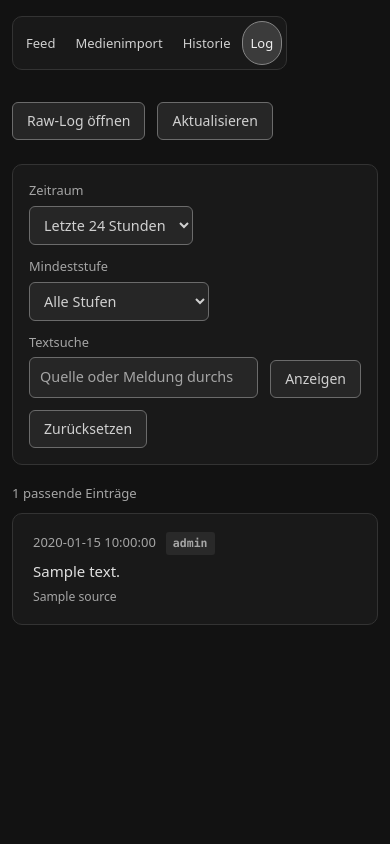
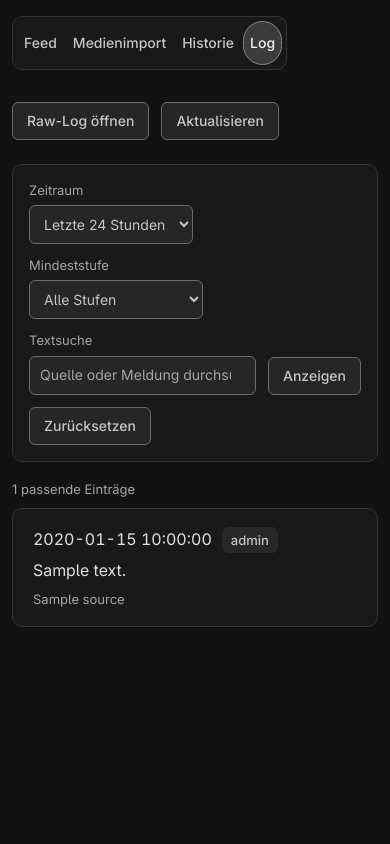
Before and after one commit to MrReSc/NewTVShowsNG2, a Python web app: template src/newtvshowsng2/templates/log.html in a window 390 px wide. Run offline with Jinja, Linux system fonts and the light colour scheme; the template is opened without the code that fills it: most values are stand-ins (such as "Sample title", 1, 10 or a date in 2020).

Commit message:
Embed Inter and standardize UI typography

```diff
--- a/pyproject.toml
+++ b/pyproject.toml
@@ -29,7 +29,7 @@ include-package-data = true
 where = ["src"]
 
 [tool.setuptools.package-data]
-newtvshowsng2 = ["templates/*.html", "static/*.svg", "static/*.js"]
+newtvshowsng2 = ["templates/*.html", "static/*.svg", "static/*.js", "static/fonts/*.woff2", "static/fonts/*.txt"]
 
 [tool.pytest.ini_options]
 testpaths = ["tests"]
--- a/src/newtvshowsng2/rendering.py
+++ b/src/newtvshowsng2/rendering.py
@@ -172,7 +172,7 @@ def _build_release_group(rows: list[dict[str, Any]]) -> dict[str, Any]:
     if newest["episode"] is not None:
         marker += f"E{int(newest['episode']):02d}"
     base_title = newest["matched_series_name"]
-    group["display_title"] = f"{base_title} · {marker}"
+    group["display_title"] = f"{base_title}, {marker}"
     group["is_new"] = any(bool(row["is_new"]) for row in rows)
     group["match_warning"] = any(bool(row["match_warning"]) for row in rows)
     group["source_keys"] = [row["source_key"] for row in rows]
@@ -212,7 +212,7 @@ def _release_variants(rows: list[dict[str, Any]]) -> list[dict[str, Any]]:
         elif base_label == "Quelle":
             candidate = base_label
         elif item["release_group"]:
-            candidate = f"{base_label} · {item['release_group']}"
+            candidate = f"{base_label} {item['release_group']}"
         else:
             candidate = base_label
         item["candidate_label"] = candidate
--- a/src/newtvshowsng2/templates/_theme.html
+++ b/src/newtvshowsng2/templates/_theme.html
@@ -1,13 +1,32 @@
+<link rel="preload" href="/fonts/inter-4.1.woff2" as="font" type="font/woff2" crossorigin>
 <style>
+  @font-face {
+    font-family: "Inter";
+    font-style: normal;
+    font-weight: 100 900;
+    font-display: swap;
+    src: url("/fonts/inter-4.1.woff2") format("woff2");
+  }
   :root {
     color-scheme: dark;
-    --font-interface: ui-sans-serif, system-ui, -apple-system, BlinkMacSystemFont, "Segoe UI", sans-serif;
+    --font-interface: "Inter", ui-sans-serif, system-ui, -apple-system, BlinkMacSystemFont, "Segoe UI", sans-serif;
     --font-data: ui-monospace, SFMono-Regular, Menlo, Consolas, monospace;
+    --type-caption: .8125rem;
+    --type-label: .875rem;
+    --type-body: 1rem;
+    --type-heading: 1.25rem;
+    --weight-regular: 400;
+    --weight-medium: 500;
+    --weight-heading: 600;
+    --leading-compact: 1.4;
+    --leading-body: 1.6;
+    --tracking-heading: -.015em;
     --background: #121212;
     --surface: #191919;
     --surface-hover: #222222;
     --border: #333333;
     --text: #e0e0e0;
+    --text-secondary: #c5c5c5;
     --muted: #a5a5a5;
     --accent: #c5c5c5;
     --accent-soft: #282828;
@@ -32,7 +51,7 @@
     --control-border-pressed: #a5a5a5;
     --control-border-selected: #858585;
     --control-border-disabled: #3b3b3b;
-    --control-text: #d0d0d0;
+    --control-text: var(--text-secondary);
     --control-text-hover: #f0f0f0;
     --control-text-disabled: #808080;
     --control-focus: #c5c5c5;
@@ -48,15 +67,19 @@
   * { box-sizing: border-box; }
   .visually-hidden { position: absolute; width: 1px; height: 1px; padding: 0; margin: -1px; overflow: hidden; clip-path: inset(50%); white-space: nowrap; border: 0; }
   html { min-height: 100%; background: var(--background); scrollbar-color: var(--control-border) var(--background); }
-  body { min-height: 100vh; margin: 0; background: var(--background); color: var(--text); font-family: var(--font-interface); line-height: 1.55; }
+  body { min-height: 100vh; margin: 0; background: var(--background); color: var(--text); font-family: var(--font-interface); font-size: var(--type-body); font-weight: var(--weight-regular); line-height: var(--leading-body); font-optical-sizing: auto; font-kerning: normal; font-feature-settings: "ss04" 1; }
+  button, input, select, textarea { font: inherit; font-feature-settings: inherit; letter-spacing: inherit; }
+  strong, b { font-weight: var(--weight-medium); }
+  small { font-size: var(--type-caption); line-height: var(--leading-compact); }
   ::selection { background: #555555; color: #ffffff; }
   a { border-radius: var(--radius-control); color: var(--link); text-underline-offset: 3px; }
   a:visited { color: var(--visited); }
   :focus-visible { outline: 2px solid var(--control-focus); outline-offset: 3px; }
   h1, h2 { text-wrap: balance; }
-  h1 { font-size: 1.25rem; line-height: 1.35; font-weight: 600; letter-spacing: -.015em; }
-  h2 { font-size: 1.0625rem; line-height: 1.4; font-weight: 600; letter-spacing: -.015em; }
+  h1 { font-size: var(--type-heading); line-height: var(--leading-compact); font-weight: var(--weight-heading); letter-spacing: var(--tracking-heading); }
+  h2 { font-size: var(--type-body); line-height: var(--leading-compact); font-weight: var(--weight-heading); letter-spacing: normal; }
   p { text-wrap: pretty; }
+  .episode-code { color: var(--text-secondary); font-size: var(--type-label); font-weight: var(--weight-regular); line-height: var(--leading-compact); font-variant-numeric: lining-nums tabular-nums; white-space: nowrap; }
   input, select { border-radius: var(--radius-control); caret-color: var(--control-focus); accent-color: var(--control-focus); }
   input::placeholder { color: var(--muted); opacity: 1; }
   :where(a, button, input, select, summary, .history-filters label) {
@@ -92,7 +115,7 @@
     cursor: not-allowed;
   }
   button:disabled { cursor: wait; }
-  summary { width: fit-content; min-height: 28px; margin-inline: -6px; padding: 3px 5px; border-radius: var(--radius-control); list-style-position: inside; cursor: pointer; }
+  summary { width: fit-content; min-height: 28px; margin-inline: -6px; padding: 3px 5px; border-radius: var(--radius-control); font-size: var(--type-label); font-weight: var(--weight-medium); line-height: var(--leading-compact); list-style-position: inside; cursor: pointer; }
   input[type="checkbox"] { appearance: none; display: inline-grid; place-content: center; flex: 0 0 auto; border-radius: var(--radius-detail); cursor: pointer; }
   input[type="checkbox"]::before { width: 9px; height: 5px; border-bottom: 2px solid currentColor; border-left: 2px solid currentColor; transform: translateY(-1px) rotate(-45deg); visibility: hidden; content: ""; }
   input[type="checkbox"]:checked::before { visibility: visible; }
@@ -117,11 +140,11 @@
   .topbar { position: sticky; z-index: 5; top: var(--navigation-offset); margin-bottom: 24px; padding-bottom: 12px; background: var(--background); }
   .topbar::before { position: absolute; inset: calc(-1 * var(--navigation-offset)) 0 100%; background: var(--background); pointer-events: none; content: ""; }
   .nav { display: flex; gap: 4px; width: fit-content; max-width: 100%; margin: 0; padding: 5px; border: 1px solid var(--border); border-radius: var(--radius-surface); background: var(--surface); }
-  .nav a { display: flex; align-items: center; justify-content: center; min-height: 44px; padding: 9px 17px; border-radius: var(--radius-pill); font: 500 .875rem/1.4 var(--font-interface); text-decoration: none; white-space: nowrap; }
-  button, .button, .return, .history-filters label { display: inline-flex; align-items: center; justify-content: center; min-height: 38px; padding: 8px 14px; border-radius: var(--radius-control); font: 500 .875rem/1.4 var(--font-interface); text-decoration: none; cursor: pointer; }
-  .complete-action button, .button-compact { min-height: 30px; padding: 4px 10px; font-size: .8125rem; }
+  .nav a { display: flex; align-items: center; justify-content: center; min-height: 44px; padding: 9px 17px; border-radius: var(--radius-pill); font-family: var(--font-interface); font-size: var(--type-label); font-weight: var(--weight-medium); line-height: var(--leading-compact); text-decoration: none; white-space: nowrap; }
+  button, .button, .return, .history-filters label { display: inline-flex; align-items: center; justify-content: center; min-height: 38px; padding: 8px 14px; border-radius: var(--radius-control); font-family: var(--font-interface); font-size: var(--type-label); font-weight: var(--weight-medium); line-height: var(--leading-compact); text-decoration: none; cursor: pointer; }
+  .complete-action button, .button-compact { min-height: 32px; padding: 5px 10px; }
   .button-compact { white-space: nowrap; }
-  .run-feedback button { min-height: 34px; font-size: .8125rem; }
+  .run-feedback button { min-height: 34px; }
   @media (max-width: 760px) {
     :root { --navigation-offset: 16px; }
     .shell { width: calc(100% - 32px); }
@@ -129,7 +152,7 @@
   }
   @media (max-width: 470px) {
     .nav { gap: 2px; padding: 4px; }
-    .nav a { padding-inline: 8px; font-size: .8125rem; }
+    .nav a { padding-inline: 6px; }
   }
   @media (forced-colors: active) {
     input[type="checkbox"] { appearance: auto; }
--- a/src/newtvshowsng2/templates/error.html
+++ b/src/newtvshowsng2/templates/error.html
@@ -6,13 +6,13 @@
   <meta name="color-scheme" content="dark">
   <meta name="theme-color" content="#121212">
   <link rel="icon" type="image/svg+xml" href="/favicon.svg">
-  <title>{{ title }} · NewTVShowsNG2</title>
+  <title>{{ title }}: NewTVShowsNG2</title>
   {% include "_theme.html" %}
   <style>
     .notice { max-width: 72ch; }
     h1 { margin: 0 0 16px;  }
     .reason { padding: 16px; border: 1px solid #704d47; border-radius: var(--radius-surface); background: var(--danger-soft); color: var(--danger); white-space: pre-wrap; overflow-wrap: anywhere; }
-    .hint { color: var(--muted); }
+    .hint { color: var(--text-secondary); font-size: var(--type-label); line-height: var(--leading-body); }
     @media (max-width: 760px) { .shell { width: calc(100% - 24px); padding-top: 16px; } }
   </style>
 </head>
--- a/src/newtvshowsng2/templates/log.html
+++ b/src/newtvshowsng2/templates/log.html
@@ -6,29 +6,29 @@
   <meta name="color-scheme" content="dark">
   <meta name="theme-color" content="#121212">
   <link rel="icon" type="image/svg+xml" href="/favicon.svg">
-  <title>Log · NewTVShowsNG2</title>
+  <title>Log: NewTVShowsNG2</title>
   {% include "_theme.html" %}
   <style>
     .heading { display: flex; align-items: flex-end; justify-content: flex-start; flex-wrap: wrap; gap: 12px 18px; margin-bottom: 24px; }
     .log-actions { display: flex; align-items: center; flex-wrap: wrap; gap: 12px; }
     .filters { display: flex; align-items: end; flex-wrap: wrap; gap: 12px; margin-bottom: 18px; padding: 16px; border: 1px solid var(--border); border-radius: var(--radius-surface); background: var(--surface); }
-    .filters label { display: grid; gap: 5px; color: var(--muted); font-size: .8rem; }
-    .filters select, .filters input { min-height: 39px; padding: 8px 10px; font: inherit; font-size: .9rem; }
+    .filters label { display: grid; gap: 6px; color: var(--muted); font-size: var(--type-caption); line-height: var(--leading-compact); }
+    .filters select, .filters input { min-height: 39px; padding: 8px 10px; font-size: var(--type-label); line-height: var(--leading-compact); }
     .filters .search { flex: 1 1 220px; }
     .filters input { width: 100%; }
-    .result-meta { display: flex; flex-wrap: wrap; justify-content: space-between; gap: 4px 18px; margin: 0 0 10px; color: var(--muted); font-size: .82rem; }
+    .result-meta { display: flex; flex-wrap: wrap; justify-content: space-between; gap: 4px 18px; margin: 0 0 10px; color: var(--muted); font-size: var(--type-caption); line-height: var(--leading-compact); }
     .entries { margin: 0; padding: 0; list-style: none; border: 1px solid var(--border); border-radius: var(--radius-surface); background: var(--surface); }
-    .entry { display: grid; grid-template-columns: 210px 82px minmax(0, 1fr); gap: 12px; padding: 18px 20px; border-bottom: 1px solid var(--border); }
+    .entry { display: grid; grid-template-columns: 15rem 5.125rem minmax(0, 1fr); gap: 12px; padding: 18px 20px; border-bottom: 1px solid var(--border); }
     .entry:last-child { border-bottom: 0; }
-    .time { color: var(--muted); font-size: .8125rem; font-variant-numeric: tabular-nums; }
-    .level { align-self: start; width: fit-content; padding: 2px 6px; border: 1px solid transparent; border-radius: var(--radius-detail); background: #292929; color: var(--muted); font: 600 .72rem/1.5 ui-monospace, SFMono-Regular, Menlo, Consolas, monospace; }
+    .time { color: var(--text); font-size: var(--type-body); font-weight: var(--weight-regular); line-height: var(--leading-body); font-variant-numeric: lining-nums tabular-nums; }
+    .level { align-self: start; width: fit-content; min-height: 26px; padding: 3px 8px; border: 1px solid transparent; border-radius: var(--radius-control); background: var(--accent-soft); color: var(--text-secondary); font-size: var(--type-caption); font-weight: var(--weight-medium); line-height: var(--leading-compact); }
     .level.warning { background: var(--warning-soft); color: var(--warning); }
     .level.error, .level.critical { background: var(--danger-soft); color: var(--danger); }
     .body { min-width: 0; }
-    .message { margin: 0; font-size: .9375rem; line-height: 1.55; overflow-wrap: anywhere; white-space: pre-wrap; }
-    .source { display: block; margin-top: 4px; color: var(--muted); font-size: .76rem; overflow-wrap: anywhere; }
+    .message { margin: 0; font-size: var(--type-body); line-height: var(--leading-body); overflow-wrap: anywhere; white-space: pre-wrap; }
+    .source { display: block; margin-top: 6px; color: var(--muted); font-size: var(--type-caption); line-height: var(--leading-compact); overflow-wrap: anywhere; }
     .empty { padding: 38px 16px; color: var(--muted); text-align: center; }
-    .pagination { display: flex; align-items: center; justify-content: center; gap: 14px; margin-top: 18px; font-size: .85rem; }
+    .pagination { display: flex; align-items: center; justify-content: center; flex-wrap: wrap; gap: 14px; margin-top: 18px; color: var(--muted); font-size: var(--type-label); }
     @media (max-width: 800px) { .entry { grid-template-columns: auto 1fr; gap: 5px 10px; } .body { grid-column: 1 / -1; } }
     @media (max-width: 760px) { .shell { width: min(100% - 24px, 680px); padding-top: 16px; } .heading { align-items: flex-start; } }
   </style>
```
Also changed, not shown: DESIGN.md (added, +66 -0 lines), docs/interface.md (+8 -4 lines), src/newtvshowsng2/server.py (+16 -4 lines), src/newtvshowsng2/templates/index.html (+49 -38 lines), src/newtvshowsng2/templates/series_selection.html (+5 -5 lines), tests/test_logging_and_server.py (+16 -0 lines), tests/test_scanner_and_rendering.py (+13 -10 lines), src/newtvshowsng2/static/fonts/LICENSE.txt (added), src/newtvshowsng2/static/fonts/inter-4.1.woff2 (added).
